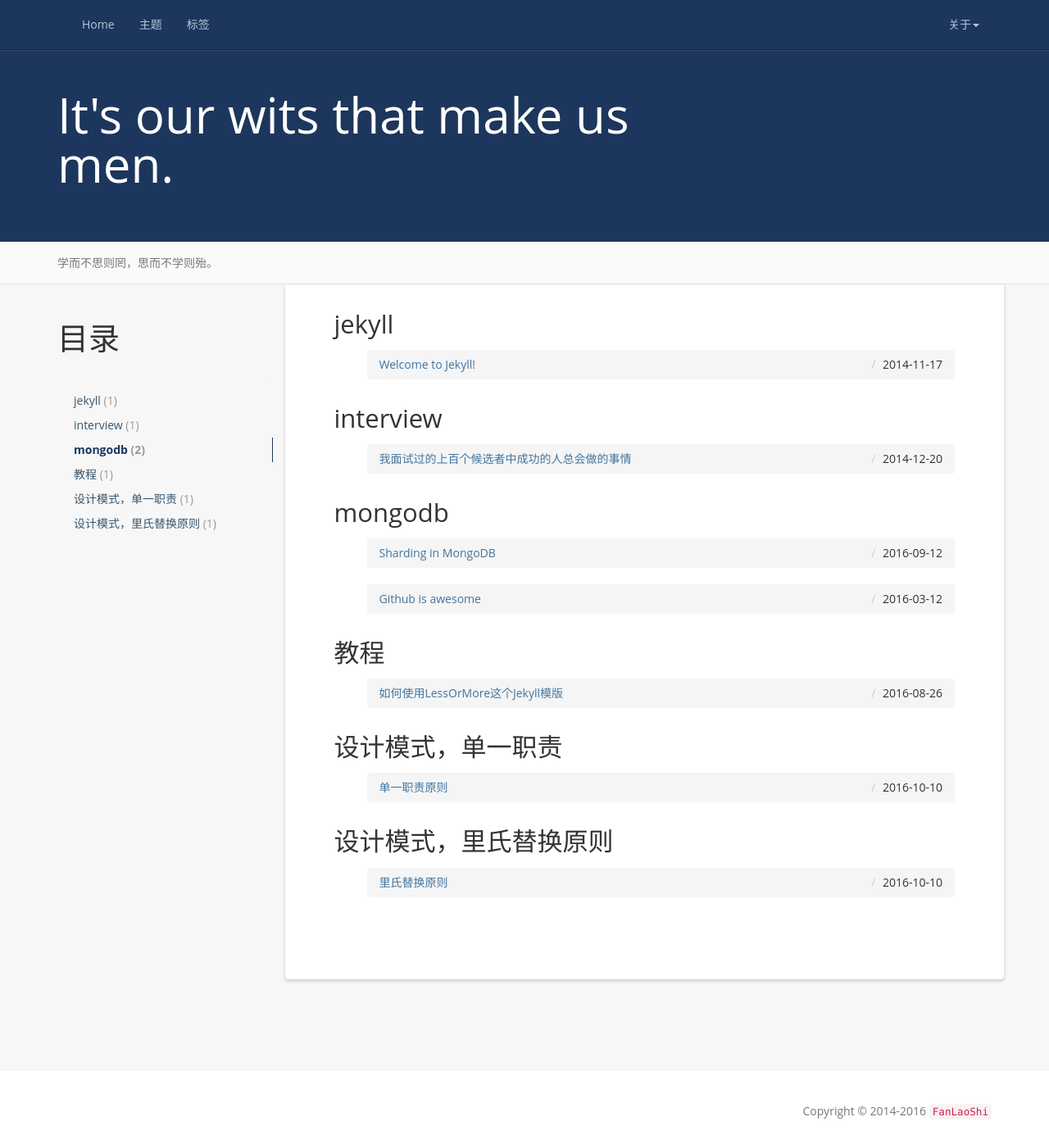
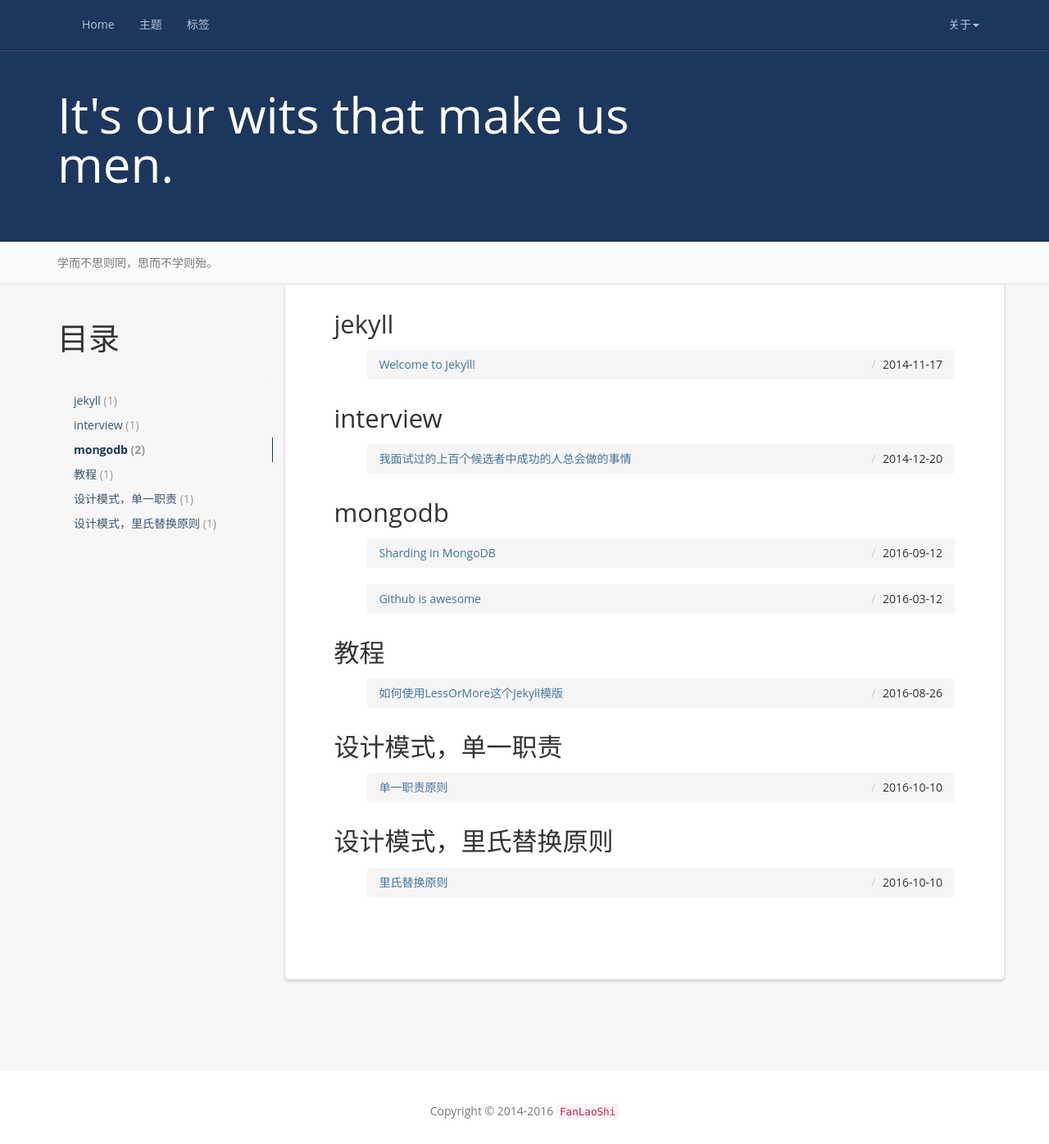
Before and after one commit to CrazyMonkey6762/CrazyMonkey6762.github.io, a Jekyll site: the page built from tag/index.html, in a window 1280 px wide and 1396 px high. Shown: the whole window at 82% size. Built offline with Jekyll 4.4.1, drawn with Linux system fonts in a browser that asks for light colours; comment, search, counter and statistics services are not loaded.

Commit message:
2016年10月10日19:16:352     update

```diff
--- a/_includes/footer.html
+++ b/_includes/footer.html
@@ -1,6 +1,6 @@
 <footer class="footer" role="contentinfo">
 	<div class="container">
-		<p class="copyright" align="right" >Copyright &copy; 2014-{{ site.time | date: '%Y' }} <a href="{{site.resume_site}}"><code>{{ site.author }}</code>
+		<p class="copyright" align="center" >Copyright &copy; 2014-{{ site.time | date: '%Y' }} <a href="{{site.resume_site}}"><code>{{ site.author }}</code>
 		</p>
 	</div>
 </footer>
--- a/index.html
+++ b/index.html
@@ -2,7 +2,7 @@
 layout: default
 ---
 
- <div class="container docs-container">
+ <div class="container docs-container" style="color:#414141">
       <div class="row">
         <div class="col-md-3">
           <div class="sidebar hidden-print" role="complementary">
```
